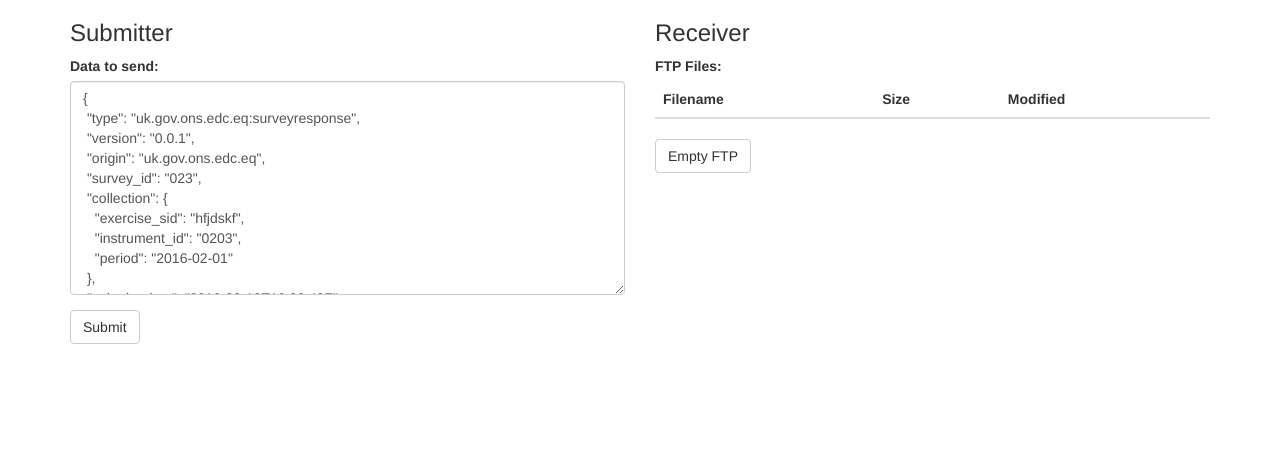
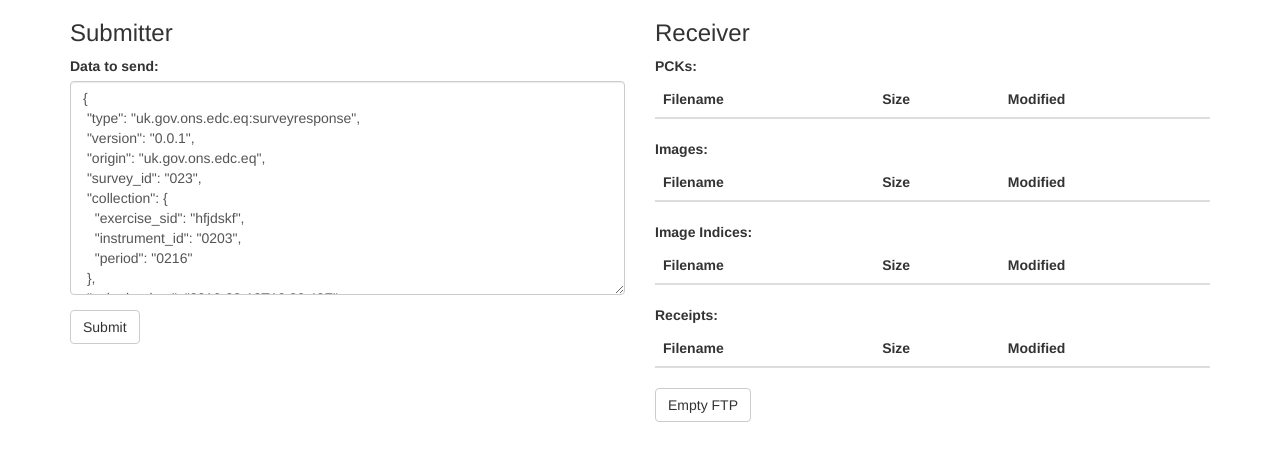
Before and after one commit to ONSdigital/sdx-console, a Flask app: template templates/index.html in a window 1280 px wide. Shown: the top 461 px of the page. Run offline with Flask 2, Linux system fonts and the light colour scheme; the template is opened without the code that fills it, so the values that code supplies are empty; parts of the project's set-up code (start-up, migrations or seed data) failed here and were passed over.

Commit message:
Update app to reflect staging directory structure/passive mode

```diff
--- a/server.py
+++ b/server.py
@@ -7,30 +7,21 @@ from encrypter import Encrypter
 import os
 import pika
 import json
-
-POSIE_URL = os.getenv('POSIE_URL', 'http://posie:5000')
-
-FTP_HOST = os.getenv('FTP_HOST', 'pure-ftpd')
-FTP_USER = os.getenv('FTP_USER')
-FTP_PASS = os.getenv('FTP_PASS')
-
-RABBIT_QUEUE = os.getenv('RABBITMQ_QUEUE', 'survey')
-
-RABBIT_URL = 'amqp://{user}:{password}@{hostname}:{port}/{vhost}'.format(
-    hostname=os.getenv('RABBITMQ_HOST', 'rabbit'),
-    port=os.getenv('RABBITMQ_PORT', 5672),
-    user=os.getenv('RABBITMQ_DEFAULT_USER', 'rabbit'),
-    password=os.getenv('RABBITMQ_DEFAULT_PASS', 'rabbit'),
-    vhost=os.getenv('RABBITMQ_DEFAULT_VHOST', '%2f')
-)
+import settings
 
 app = Flask(__name__)
 
+PATHS = {
+    'pck': "EDC_QData",
+    'image': "EDC_QImages/Images",
+    'index': "EDC_QImages/Index",
+    'receipt': "EDC_QReceipts"
+}
+
 
 def login_to_ftp():
-    ftp = FTP(FTP_HOST)
-    ftp.login(user=FTP_USER, passwd=FTP_PASS)
-    ftp.set_pasv(False)
+    ftp = FTP(settings.FTP_HOST)
+    ftp.login(user=settings.FTP_USER, passwd=settings.FTP_PASS)
 
     return ftp
 
@@ -40,14 +31,14 @@ def send_payload(payload):
 
     app.logger.debug(payload)
 
-    connection = pika.BlockingConnection(pika.URLParameters(RABBIT_URL))
+    connection = pika.BlockingConnection(pika.URLParameters(settings.RABBIT_URL))
 
     channel = connection.channel()
 
-    channel.queue_declare(queue=RABBIT_QUEUE)
+    channel.queue_declare(queue=settings.RABBIT_QUEUE)
 
     channel.basic_publish(exchange='',
-                          routing_key=RABBIT_QUEUE,
+                          routing_key=settings.RABBIT_QUEUE,
                           body=payload)
 
     app.logger.debug(" [x] Sent Payload to rabbitmq!")
@@ -72,6 +63,8 @@ def get_image(filename):
 
     ftp.retrbinary("RETR " + filename, open(tmp_image_path, 'wb').write)
 
+    ftp.quit()
+
     return tmp_image_path
 
 
@@ -82,13 +75,17 @@ def get_file_contents(filename):
 
     transferred = open('tmpfile', 'r')
 
+    ftp.quit()
+
     return transferred.read()
 
 
-def get_ftp():
+def get_folder_contents(path):
     ftp = login_to_ftp()
 
     data = []
+
+    ftp.cwd(path)
 
     for fname, fmeta in ftp.mlsd():
         if fname not in ('.', '..'):
@@ -97,14 +94,27 @@ def get_ftp():
 
             data.append(fmeta)
 
-    return json.dumps(data)
+    ftp.quit()
+
+    return data
+
+
+def get_ftp_contents():
+
+        ftp_data = {}
+        ftp_data['pck'] = get_folder_contents(PATHS['pck'])
+        ftp_data['image'] = get_folder_contents(PATHS['image'])
+        ftp_data['index'] = get_folder_contents(PATHS['index'])
+        ftp_data['receipt'] = get_folder_contents(PATHS['receipt'])
+
+        return ftp_data
 
 
 @app.route('/', methods=['POST', 'GET'])
 def submit():
     if request.method == 'POST':
 
-        app.logger.debug("Rabbit URL: {}".format(RABBIT_URL))
+        app.logger.debug("Rabbit URL: {}".format(settings.RABBIT_URL))
 
         json_string = request.get_data().decode('UTF8')
 
@@ -119,16 +129,17 @@ def submit():
 
         return json_string
     else:
-        ftp_data = get_ftp()
 
-        return render_template('index.html', ftp_data=ftp_data)
+        ftp_data = get_ftp_contents()
+
+        return render_template('index.html', ftp_data=json.dumps(ftp_data))
 
 
 @app.route('/decrypt', methods=['POST', 'GET'])
 def decrypt():
     if request.method == 'POST':
 
-        app.logger.debug("Rabbit URL: {}".format(RABBIT_URL))
+        app.logger.debug("Rabbit URL: {}".format(settings.RABBIT_URL))
 
         payload = request.get_data().decode('UTF8')
 
@@ -136,22 +147,26 @@ def decrypt():
 
         return payload
     else:
-        ftp_data = get_ftp()
 
-        return render_template('decrypt.html', ftp_data=ftp_data)
+        ftp_data = get_ftp_contents()
+
+        return render_template('decrypt.html', ftp_data=json.dumps(ftp_data))
 
 
 @app.route('/list')
 def list():
-    return get_ftp()
+
+    ftp_data = get_ftp_contents()
+
+    return json.dumps(ftp_data)
 
 
-@app.route('/view/<filename>')
-def view_file(filename):
+@app.route('/view/<datatype>/<filename>')
+def view_file(datatype, filename):
     if filename.lower().endswith(('jpg', 'png')):
         return '<img style="width:100%;" src="/' + get_image(filename) + '" />'
     else:
-        return '<pre>' + get_file_contents(filename) + '</pre>'
+        return '<pre>' + get_file_contents(datatype, filename) + '</pre>'
 
 
 @app.route('/clear')
@@ -160,9 +175,15 @@ def clear():
 
     removed = 0
 
-    for fname in ftp.nlst():
-        ftp.delete(fname)
-        removed += 1
+    for key, path in PATHS.items():
+        ftp.cwd('/')
+        ftp.cwd(path)
+
+        for fname in ftp.nlst():
+            ftp.delete(fname)
+            removed += 1
+
+    ftp.quit()
 
     return json.dumps({"removed": removed})
 
--- a/static/js/app.js
+++ b/static/js/app.js
@@ -33,12 +33,18 @@ $(function(){
           });
     });
 
+    var dataTypes = ['pck', 'image', 'index', 'receipt'];
+
     function pollFTP() {
       $.getJSON('/list', function(data) {
-        $("#response-data tbody").empty();
+        for (var i in dataTypes) {
+          var dataType = dataTypes[i];
+          var tableData = data[dataType];
 
-        $.each(data, function(filename, metadata){
-          $("#response-data tbody").append('<tr id="' + metadata['filename'] + '"><td><a href="#">' + metadata['filename'] + '</a></td><td>' +  metadata['size'] + '</td><td>' + metadata['modify'] + '</td></tr>');
+          $("#" + dataType + "-data tbody").empty();
+
+          $.each(tableData, function(filename, metadata){
+            $("#" + dataType + "-data tbody").append('<tr id="' + metadata['filename'] + '"><td><a href="#">' + metadata['filename'] + '</a></td><td>' +  metadata['size'] + '</td><td>' + metadata['modify'] + '</td></tr>');
           });
 
           $("tbody tr").on("click", function(event){
@@ -46,18 +52,24 @@ $(function(){
 
             $('#contentModal .modal-title').text(filename);
 
-          $.get('/view/' + filename, function(data){
+            $.get('/view/' + dataType + '/' + filename, function(data){
               $('#contentModal .modal-body').html(data);
               $('#contentModal').modal('show');
             });
           });
+        }
       });
     }
 
     $("#empty-ftp").on("click", function(event){
       $.getJSON('/clear')
         .done(function(data){
-          $("#response-data tbody").empty();
+
+          for (var i in dataTypes) {
+            var dataType = dataTypes[i];
+
+            $("#" + dataType + "-data tbody").empty();
+          }
 
           $(".alert").removeClass('alert-success alert-danger hidden');
           $(".alert").addClass('alert-success').text("Cleared " + data.removed + " files from FTP");
--- a/templates/index.html
+++ b/templates/index.html
@@ -30,7 +30,7 @@
  "collection": {
    "exercise_sid": "hfjdskf",
    "instrument_id": "0203",
-   "period": "2016-02-01"
+   "period": "0216"
  },
  "submitted_at": "2016-03-12T10:39:40Z",
  "metadata": {
@@ -63,8 +63,44 @@
                 </div>
                 <div id='response-data-wrapper' class='col-md-6'>
                     <h3>Receiver</h3>
-                    <label for='response-data'>FTP Files:</label>
-                    <table id="response-data" class="table table-hover">
+                    <label for='pck-data'>PCKs:</label>
+                    <table id="pck-data" class="table table-hover">
+                        <thead>
+                            <tr>
+                                <th>Filename</th>
+                                <th>Size</th>
+                                <th>Modified</th>
+                            </tr>
+                        </thead>
+                        <tbody>
+                        </tbody>
+                    </table>
+                    <label for='image-data'>Images:</label>
+                    <table id="image-data" class="table table-hover">
+                        <thead>
+                            <tr>
+                                <th>Filename</th>
+                                <th>Size</th>
+                                <th>Modified</th>
+                            </tr>
+                        </thead>
+                        <tbody>
+                        </tbody>
+                    </table>
+                    <label for='index-data'>Image Indices:</label>
+                    <table id="index-data" class="table table-hover">
+                        <thead>
+                            <tr>
+                                <th>Filename</th>
+                                <th>Size</th>
+                                <th>Modified</th>
+                            </tr>
+                        </thead>
+                        <tbody>
+                        </tbody>
+                    </table>
+                    <label for='receipt-data'>Receipts:</label>
+                    <table id="receipt-data" class="table table-hover">
                         <thead>
                             <tr>
                                 <th>Filename</th>
```
Also changed, not shown: settings.py (+16 -0 lines). Lines whose indentation alone changed are shown as unchanged.
